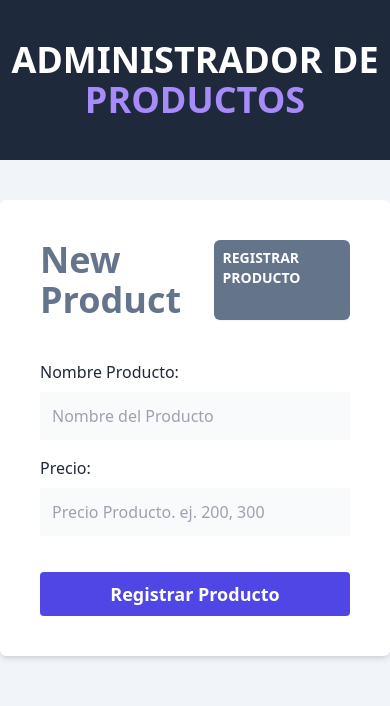
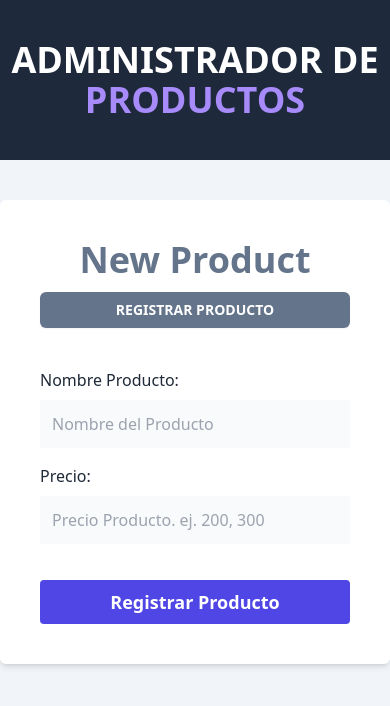
Before and after one commit to Jair-vet/REST-API-PERN-FONTEND, a React (Vite) app: page /productos/nuevo in a window 390 px wide. Shown: the top 706 px of the page. Built offline with nearby package versions, Linux system fonts and the light colour scheme.

Commit message:
Manejamos el Mensaje de Error para validar

```diff
--- /dev/null
+++ b/src/components/ErrorMessage.tsx
@@ -0,0 +1,10 @@
+import { PropsWithChildren } from "react"
+
+
+export const ErrorMessage = ({children} : PropsWithChildren) => {
+  return (
+    <div className="text-red-800 text-center bg-red-200 uppercase text-sm font-bold p-2 mt-4 rounded-md">
+        {children}
+    </div>
+  )
+}
--- a/src/router.tsx
+++ b/src/router.tsx
@@ -1,7 +1,7 @@
 import { createBrowserRouter } from 'react-router-dom'
 import { Layout } from './layouts/Layout'
 import { Products } from './views/Products'
-import { NewProduct } from './views/NewProduct'
+import { NewProduct, action as newProductAction } from './views/NewProduct'
 
 
 export const router = createBrowserRouter([
@@ -15,7 +15,8 @@ export const router = createBrowserRouter([
             },
             {
                 path: 'productos/nuevo',
-                element: <NewProduct />
+                element: <NewProduct />,
+                action: newProductAction
             }
         ]
     }
--- a/src/views/NewProduct.tsx
+++ b/src/views/NewProduct.tsx
@@ -1,21 +1,44 @@
-import { Link } from "react-router-dom"
+import { Link, Form, useActionData, ActionFunctionArgs } from "react-router-dom"
+import { ErrorMessage } from "../components/ErrorMessage"
+
+export const action = async ({request} : ActionFunctionArgs) => {
+    const data = Object.fromEntries(await request.formData())  // Obtener los datos del Formulario
+
+    let error = ''
+
+    if(Object.values(data).includes('')){
+        error = 'Todos los Campos son Obligatorios'
+    }
+
+    if(error.length){
+        return error
+    }
+
+    return {}
+}
+
 
 
 export const NewProduct = () => {
+
+    const error = useActionData() as string
+
   return (
     <>
-        <div className="flex justify-between">
-            <h2 className="text-4xl font-black text-slate-500">New Product</h2>
+        <div className="flex flex-col md:flex-row md:justify-between">
+            <h2 className="text-center md:text-left text-4xl font-black text-slate-500">New Product</h2>
             <Link
                 to="/"
-                className="text-white uppercase rounded-md bg-slate-500 p-2 text-sm font-bold shadow-sm hover:bg-slate-600"
+                className="text-center mt-3 text-white uppercase rounded-md bg-slate-500 p-2 text-sm font-bold shadow-sm hover:bg-slate-600"
             >
                 Registrar Producto
             </Link>
         </div>
 
-        <form
+        { error && <ErrorMessage>{error}</ErrorMessage>}
+        <Form
             className="mt-10"
+            method='POST'
         >
 
             <div className="mb-4">
@@ -49,7 +72,7 @@ export const NewProduct = () => {
             className="mt-5 w-full bg-indigo-600 p-2 text-white font-bold text-lg cursor-pointer rounded"
             value="Registrar Producto"
             />
-        </form>
+        </Form>
 
     </>
 
--- a/src/views/Products.tsx
+++ b/src/views/Products.tsx
@@ -4,11 +4,11 @@ import { Link } from "react-router-dom"
 export const Products = () => {
   return (
     <>
-        <div className="flex justify-between">
-            <h2 className="text-4xl font-black text-slate-500">Products</h2>
+        <div className="flex flex-col md:flex-row md:justify-between">
+            <h2 className="text-center md:text-left text-4xl font-black text-slate-500">Products</h2>
             <Link
                 to="productos/nuevo"
-                className="text-white uppercase rounded-md bg-emerald-600 p-2 text-sm font-bold shadow-sm hover:bg-emerald-700"
+                className="text-center mt-3 text-white uppercase rounded-md bg-emerald-600 p-2 text-sm font-bold shadow-sm hover:bg-emerald-700"
             >
                 Agregar Producto
             </Link>
```
